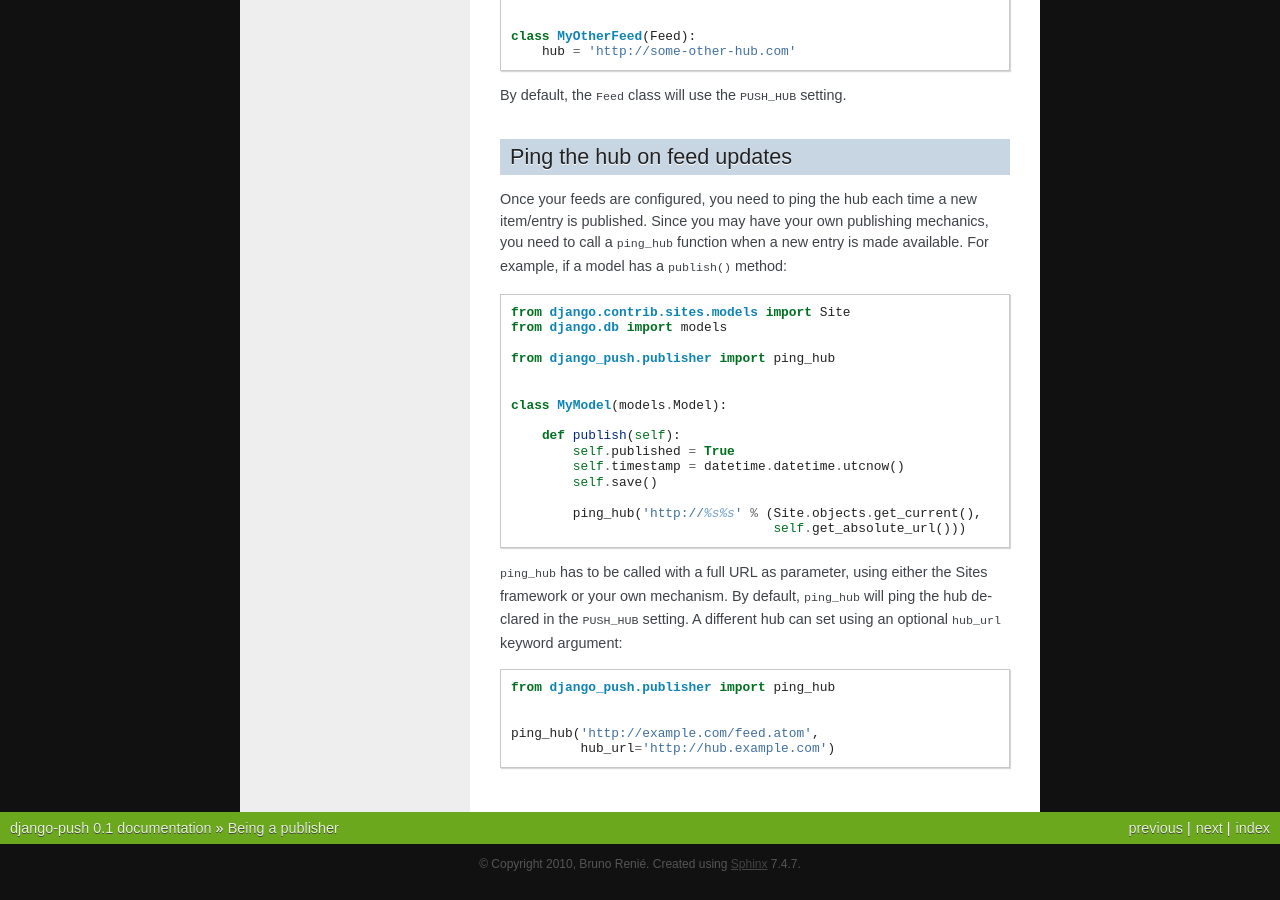
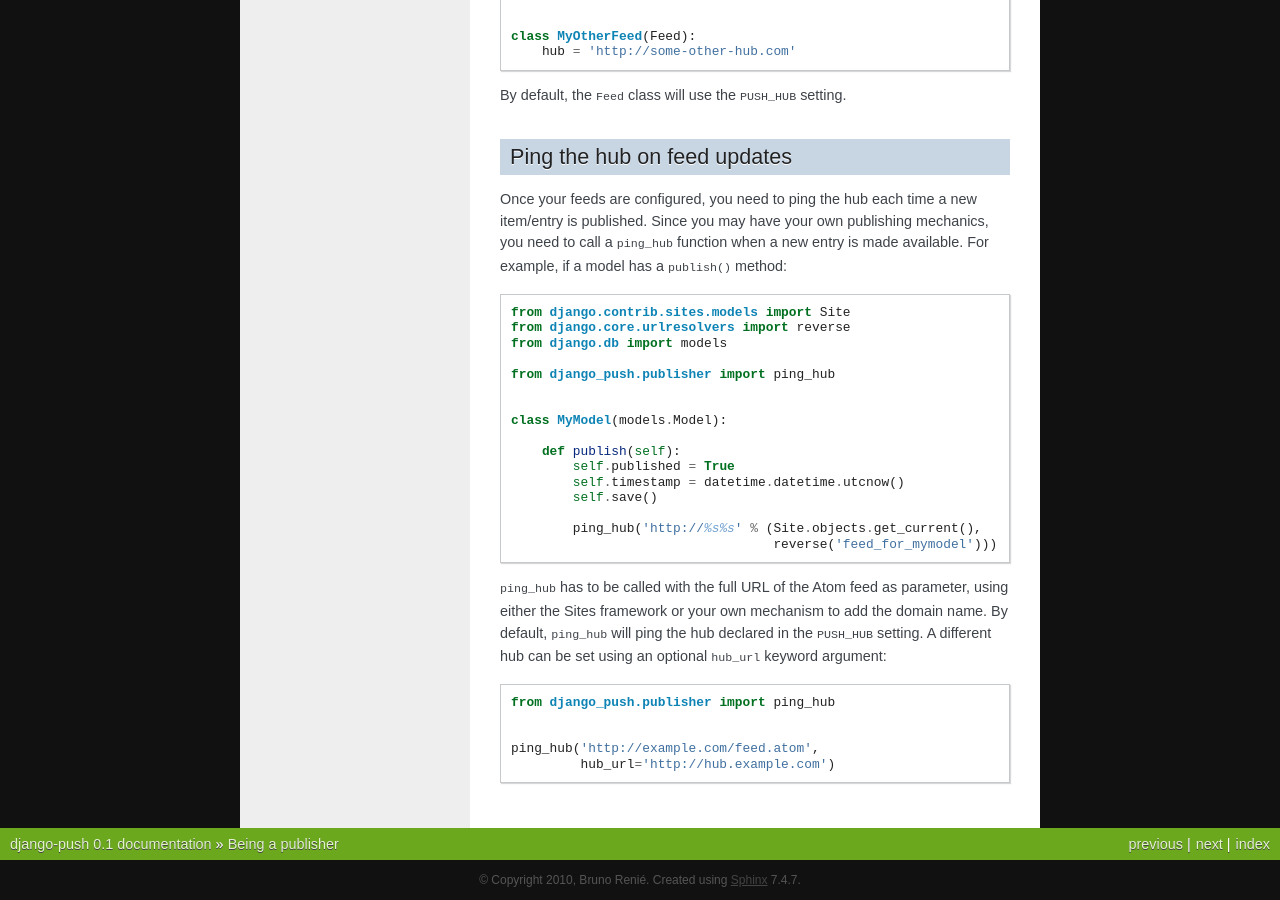
Before and after one commit to brutasse/django-push, a Sphinx documentation site: the page built from docs/publisher.rst, in a window 1280 px wide and 900 px high, scrolled down 1016 px. Built offline with Sphinx 7.4.7, drawn with Linux system fonts in a browser that asks for light colours.

Commit message:
Wrong docs - ping the hub with a *feed* URL

```diff
--- a/docs/publisher.rst
+++ b/docs/publisher.rst
@@ -75,6 +75,7 @@ example, if a model has a ``publish()`` method:
 .. code-block:: python
 
     from django.contrib.sites.models import Site
+    from django.core.urlresolvers import reverse
     from django.db import models
 
     from django_push.publisher import ping_hub
@@ -88,12 +89,13 @@ example, if a model has a ``publish()`` method:
             self.save()
 
             ping_hub('http://%s%s' % (Site.objects.get_current(),
-                                      self.get_absolute_url()))
+                                      reverse('feed_for_mymodel')))
 
-``ping_hub`` has to be called with a full URL as parameter, using either the
-Sites framework or your own mechanism. By default, ``ping_hub`` will ping the
-hub declared in the ``PUSH_HUB`` setting. A different hub can set using an
-optional ``hub_url`` keyword argument:
+``ping_hub`` has to be called with the full URL of the Atom feed as parameter,
+using either the Sites framework or your own mechanism to add the domain
+name. By default, ``ping_hub`` will ping the hub declared in the ``PUSH_HUB``
+setting. A different hub can be set using an optional ``hub_url`` keyword
+argument:
 
 .. code-block:: python
 
```
